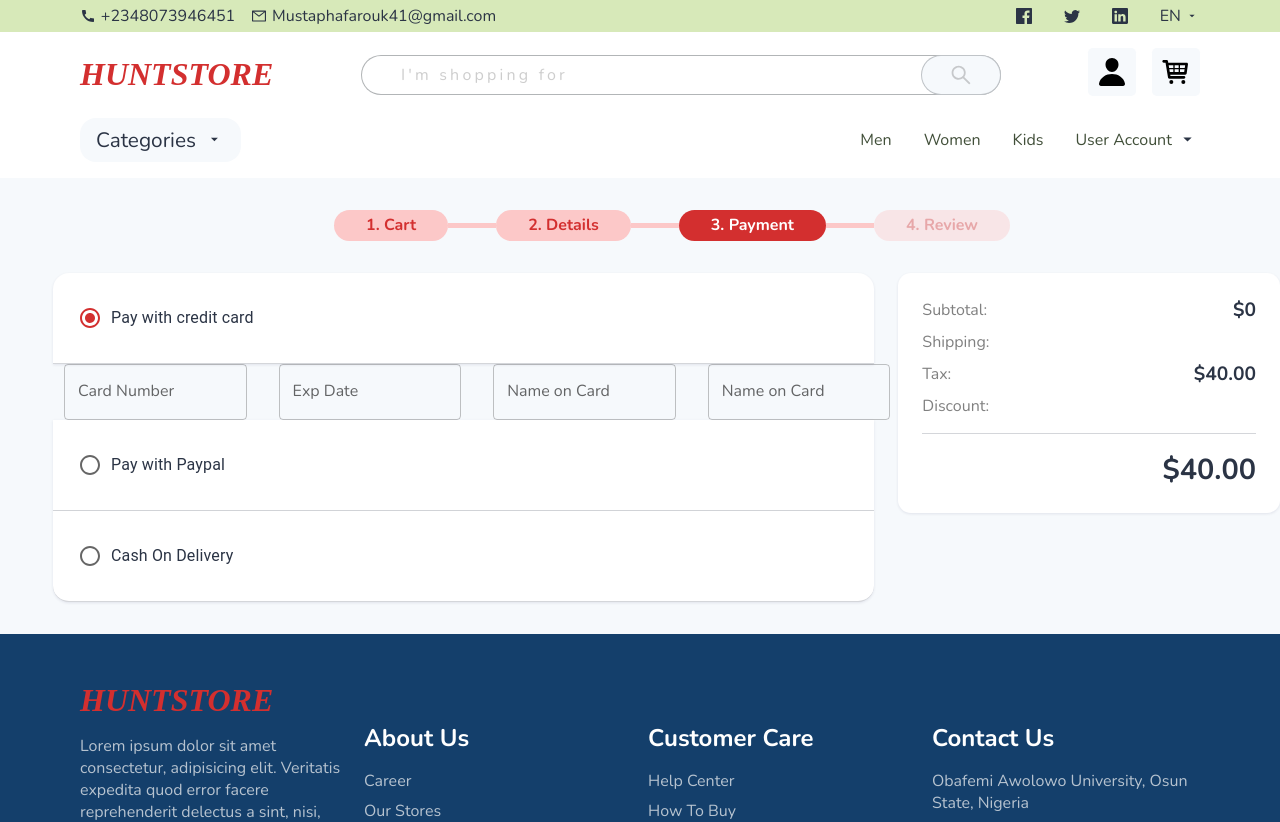
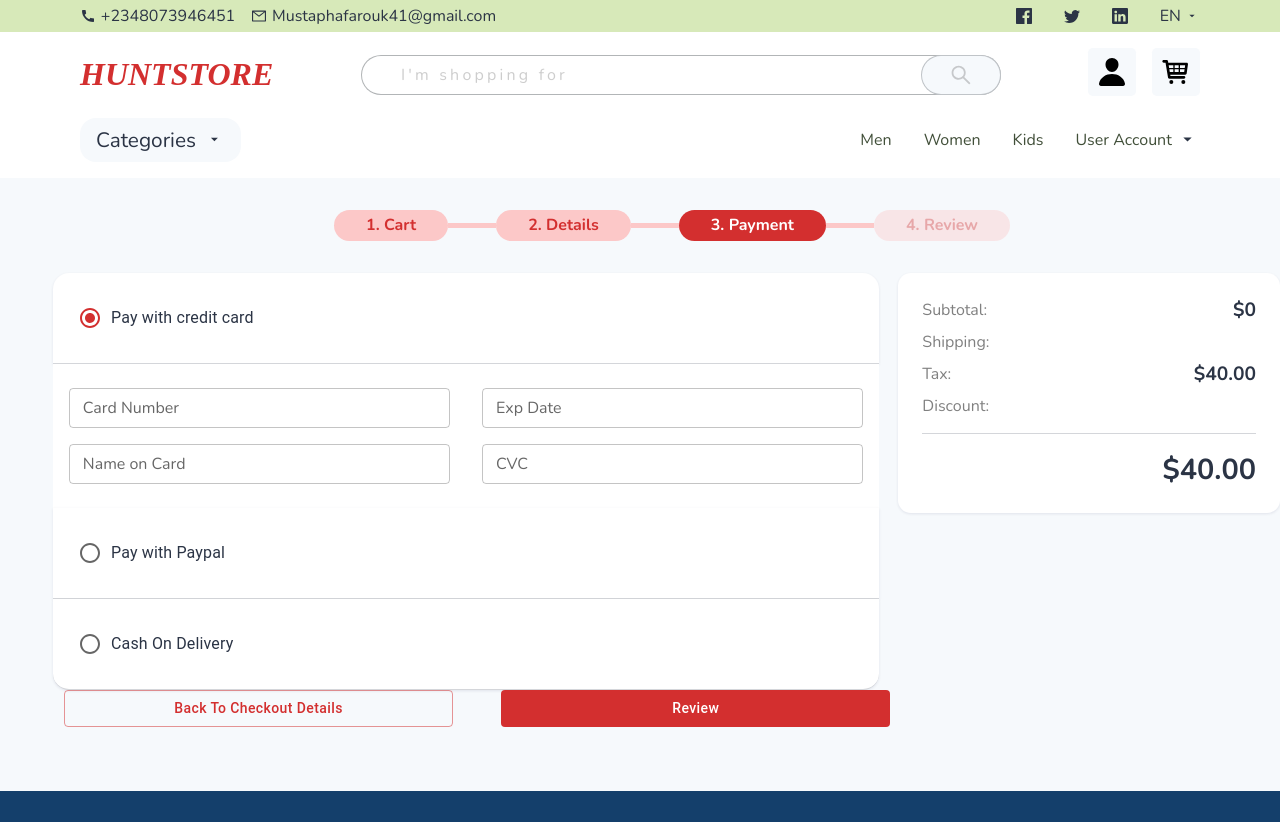
Before and after one commit to Farouk-ayo/ecommerce-, a React (Create React App) app: page /cart/payment in a window 1280 px wide. Shown: the top 822 px of the page. Built offline with nearby package versions, Linux system fonts and the light colour scheme.

Commit message:
done with the payment design route

```diff
--- a/src/components/CartLinks.js
+++ b/src/components/CartLinks.js
@@ -33,7 +33,7 @@ const CartLinks = () => {
       </NavLink>
       <hr />
       <NavLink
-        to="cart/review"
+        to="/cart/review"
         className={({ isActive }) =>
           isActive ? classes.active : classes.notActive
         }
--- a/src/components/Form.js
+++ b/src/components/Form.js
@@ -38,13 +38,17 @@ export const CreditCardDetails1 = () => {
       alignItems="center"
       justifyContent={"space-between"}
       gap="2rem"
+      flexWrap={"nowrap"}
+      width={"100%"}
     >
       <ThemeProvider theme={theme}>
         <TextField
           id="card-number"
           label="Card Number"
+          placeholder="1234 5678 9123 4567"
+          size="small"
           variant="outlined"
-          sx={{ flexBasis: "50%" }}
+          fullWidth
           inputProps={{
             maxLength: 16,
             pattern: "\\d*",
@@ -54,20 +58,41 @@ export const CreditCardDetails1 = () => {
         <TextField
           id="exp-date"
           label="Exp Date"
+          placeholder="mm/yy"
+          size="small"
           variant="outlined"
-          sx={{ flexBasis: "50%" }}
+          fullWidth
         />
+      </ThemeProvider>
+    </Box>
+  );
+};
+
+export const CreditCardDetails2 = () => {
+  return (
+    <Box
+      display={"flex"}
+      alignItems="center"
+      justifyContent={"space-between"}
+      gap="2rem"
+      flexWrap={"nowrap"}
+      width={"100%"}
+    >
+      <ThemeProvider theme={theme}>
         <TextField
           id="card-name"
           label="Name on Card"
           variant="outlined"
-          sx={{ flexBasis: "50%" }}
+          size="small"
+          fullWidth
         />
         <TextField
-          id="card-name"
-          label="Name on Card"
+          id="Cvc"
+          label="CVC"
+          placeholder="123"
+          size="small"
           variant="outlined"
-          sx={{ flexBasis: "50%" }}
+          fullWidth
         />
       </ThemeProvider>
     </Box>
@@ -76,20 +101,28 @@ export const CreditCardDetails1 = () => {
 
 export const PaypalEmail = () => {
   return (
-    <Stack>
+    <Box
+      display={"flex"}
+      alignItems="center"
+      justifyContent={"space-between"}
+      gap="2rem"
+      flexWrap={"nowrap"}
+      width={"100%"}
+    >
       <ThemeProvider theme={theme}>
         <TextField
           placeholder="Email Address"
           label="Email Address"
           type="email"
+          variant="outlined"
           size="small"
-          sx={{ width: "100%" }}
+          fullWidth
         />
         <Button color="error" variant="outlined" sx={{ fontWeight: "bolder" }}>
           Submit
         </Button>
       </ThemeProvider>
-    </Stack>
+    </Box>
   );
 };
 
--- a/src/page/CartPages/Checkout.js
+++ b/src/page/CartPages/Checkout.js
@@ -21,10 +21,10 @@ const Checkout = () => {
   };
 
   const routeCart = () => {
-    navigate(`..`);
+    navigate(`/cart`);
   };
   const routePayment = () => {
-    navigate(`payment`);
+    navigate(`/cart/payment`);
   };
 
   return (
--- a/src/page/CartPages/Payment.js
+++ b/src/page/CartPages/Payment.js
@@ -7,15 +7,29 @@ import Radio from "@mui/material/Radio";
 import RadioGroup from "@mui/material/RadioGroup";
 import FormControlLabel from "@mui/material/FormControlLabel";
 import FormControl from "@mui/material/FormControl";
-import { CreditCardDetails1, PaypalEmail } from "../../components/Form";
+import {
+  CreditCardDetails1,
+  CreditCardDetails2,
+  PaypalEmail,
+} from "../../components/Form";
+import { Button } from "@mui/material";
+import { useNavigate } from "react-router-dom";
 
 const Payment = () => {
   const cartCtx = useContext(CartCtx);
+  const navigate = useNavigate();
 
   const [value, setValue] = useState("firstID");
 
   const handleChange = (event) => {
     setValue(event.target.value);
+  };
+
+  const routeCheckout = () => {
+    navigate(`/cart/checkout`);
+  };
+  const routeReview = () => {
+    navigate(`/cart/review`);
   };
 
   return (
@@ -46,10 +60,11 @@ const Payment = () => {
                   borderTopLeftRadius: "1rem",
                   boxShadow: "rgb(3 0 71 / 9%) 0px 1px 3px",
                 }}
-              />{" "}
+              />
               {value === "firstID" ? (
-                <div>
+                <div className={classes.creditCards}>
                   <CreditCardDetails1 />
+                  <CreditCardDetails2 />
                 </div>
               ) : null}
               <FormControlLabel
@@ -62,8 +77,13 @@ const Payment = () => {
                   borderBottom: ".1rem solid #2b344533",
                   boxShadow: "rgb(3 0 71 / 9%) 0px 1px 3px",
                 }}
-              />{" "}
-              {value === "secondID" ? <PaypalEmail /> : null}
+              />
+              {value === "secondID" ? (
+                <div className={classes.creditCards}>
+                  {" "}
+                  <PaypalEmail />{" "}
+                </div>
+              ) : null}
               <FormControlLabel
                 value="thirdID"
                 control={<Radio color="error" />}
@@ -79,6 +99,28 @@ const Payment = () => {
               />
             </RadioGroup>
           </FormControl>
+          <section className={classes.btnGroup}>
+            <Button
+              color="error"
+              disableElevation
+              variant="outlined"
+              fullWidth
+              sx={{ textTransform: "none" }}
+              onClick={routeCheckout}
+            >
+              Back To Checkout Details
+            </Button>
+            <Button
+              color="error"
+              variant="contained"
+              disableElevation
+              fullWidth
+              sx={{ textTransform: "none" }}
+              onClick={routeReview}
+            >
+              Review
+            </Button>
+          </section>
         </div>
         <section className={classes.totalAmount}>
           <section className={classes.fees}>
--- a/src/page/Page.module.css
+++ b/src/page/Page.module.css
@@ -353,3 +353,14 @@ form textarea:hover {
   text-align: right;
   color: #2b3445;
 }
+
+.creditCards {
+  padding: 1.5rem 1rem;
+  display: flex;
+  flex-direction: column;
+  gap: 1rem;
+  background-color: white;
+  width: 100%;
+  margin-right: 1rem;
+  margin-left: -0.7rem;
+}
```
